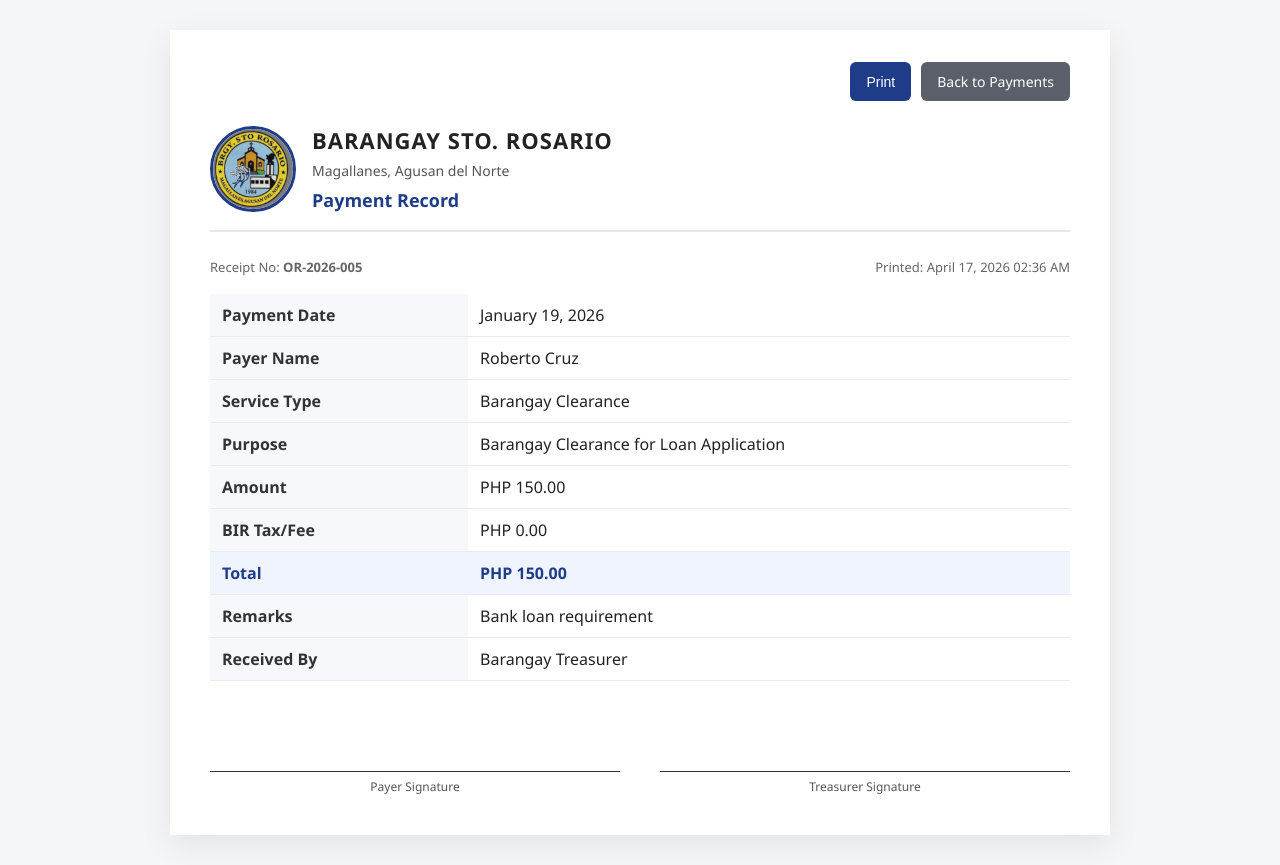
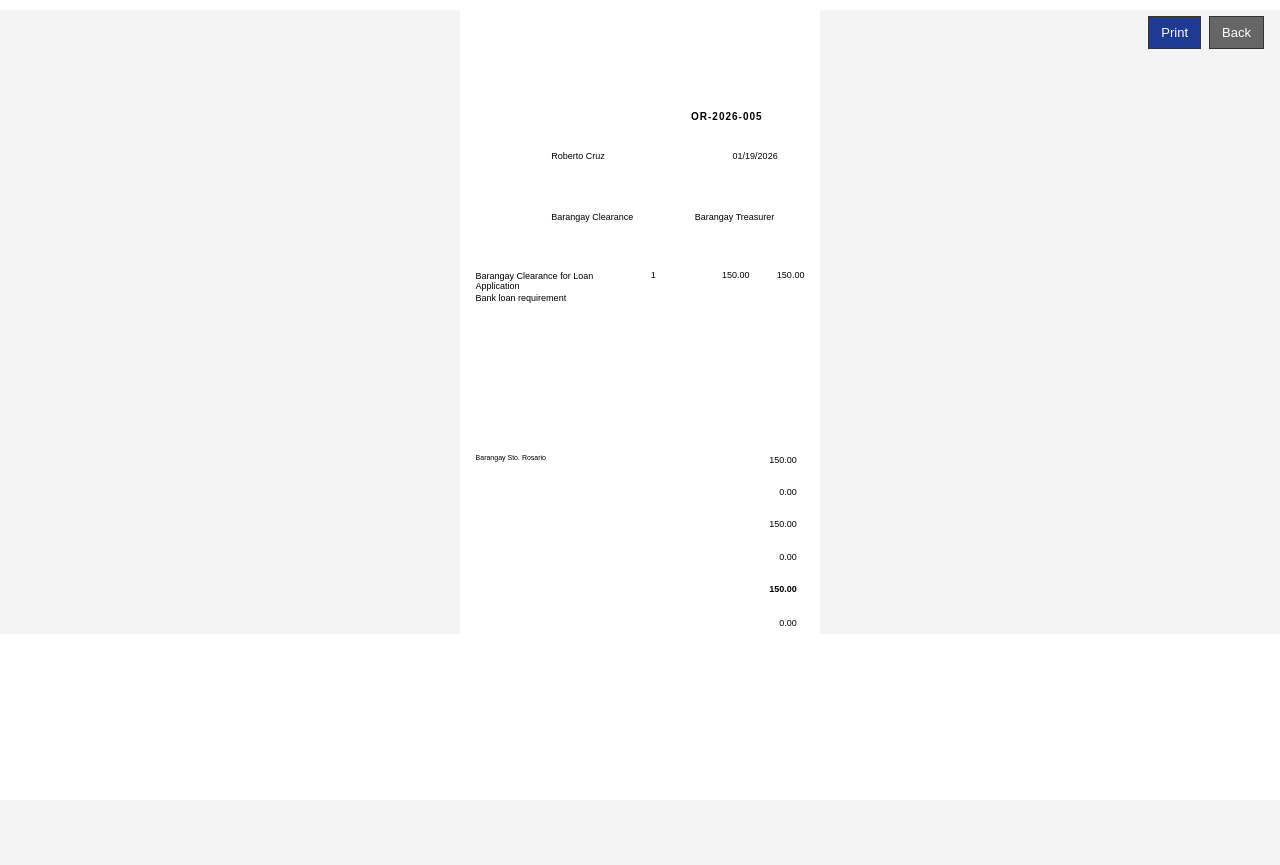
Before and after one commit to addeligero/Barangay-Management-System---Treasurer-module, a PHP site: page /treasurer/payments/print.php?id=5 in a window 1280 px wide. After the commit the page ends 626 px from the top, so only its background shows below. Run offline with PHP 8.4, Linux system fonts and the light colour scheme; a user stored in the database is signed in; data comes from the database, SQL or seed files in the repository.

Commit message:
refined: printing or on payments

```diff
--- a/treasurer/payments/print.php
+++ b/treasurer/payments/print.php
@@ -8,7 +8,12 @@ if ($paymentId <= 0) {
     exit;
 }
 
-$stmt = $conn->prepare("SELECT payments.*, users.name AS received_by_name FROM payments LEFT JOIN users ON payments.received_by = users.id WHERE payments.id = ?");
+$stmt = $conn->prepare("
+    SELECT payments.*, users.name AS received_by_name
+    FROM payments
+    LEFT JOIN users ON payments.received_by = users.id
+    WHERE payments.id = ?
+");
 $stmt->bind_param("i", $paymentId);
 $stmt->execute();
 $result = $stmt->get_result();
@@ -22,250 +27,287 @@ if ($result->num_rows === 0) {
 $payment = $result->fetch_assoc();
 $stmt->close();
 
+function e($value)
+{
+    return htmlspecialchars((string) $value, ENT_QUOTES, 'UTF-8');
+}
+
+function money($value)
+{
+    return number_format((float)$value, 2);
+}
+
 $paymentDate = !empty($payment['payment_date'])
-    ? date('F d, Y', strtotime($payment['payment_date']))
-    : date('F d, Y');
-$amount = (float) ($payment['amount'] ?? 0);
-$birTax = (float) ($payment['bir_tax'] ?? 0);
+    ? date('m/d/Y', strtotime($payment['payment_date']))
+    : date('m/d/Y');
+
+$amount = (float)($payment['amount'] ?? 0);
+$birTax = (float)($payment['bir_tax'] ?? 0);
 $total = $amount + $birTax;
-$remarks = trim((string) ($payment['remarks'] ?? ''));
-$receivedBy = trim((string) ($payment['received_by_name'] ?? ''));
-$printedOn = date('F d, Y h:i A');
+
+$receiptNo   = trim((string)($payment['receipt_no'] ?? ''));
+$payerName   = trim((string)($payment['payer_name'] ?? ''));
+$serviceType = trim((string)($payment['service_type'] ?? ''));
+$purpose     = trim((string)($payment['purpose'] ?? ''));
+$remarks     = trim((string)($payment['remarks'] ?? ''));
+$receivedBy  = trim((string)($payment['received_by_name'] ?? ''));
+
+// optional splits for better fitting
+$descLine1 = $purpose;
+$descLine2 = $remarks;
+
+// combine if needed
+if ($descLine2 === '') {
+    $descLine2 = $serviceType;
+}
 ?>
 <!DOCTYPE html>
 <html lang="en">
 
 <head>
     <meta charset="UTF-8">
-    <meta name="viewport" content="width=device-width, initial-scale=1.0">
-    <title>Print Payment Record</title>
+    <title>Print Official Receipt</title>
     <style>
-        :root {
-            color-scheme: light;
+        @page {
+            size: 95mm 165mm;
+            /* adjust to your actual OR paper */
+            margin: 0;
+        }
+
+        * {
+            box-sizing: border-box;
+            -webkit-print-color-adjust: exact !important;
+            print-color-adjust: exact !important;
+        }
+
+        html,
+        body {
+            margin: 0;
+            padding: 0;
+            background: #fff;
+            font-family: Arial, Helvetica, sans-serif;
         }
 
         body {
-            font-family: "Segoe UI", Tahoma, Geneva, Verdana, sans-serif;
-            margin: 0;
-            background: #f5f6f8;
-            color: #222;
+            background: #f3f3f3;
         }
 
-        .page {
-            max-width: 860px;
-            margin: 30px auto;
-            background: #fff;
-            padding: 32px 40px 40px;
-            box-shadow: 0 10px 30px rgba(0, 0, 0, 0.08);
+        .toolbar {
+            position: fixed;
+            top: 16px;
+            right: 16px;
+            z-index: 9999;
+            display: flex;
+            gap: 8px;
         }
 
-        .print-actions {
-            display: flex;
-            justify-content: flex-end;
-            gap: 10px;
-            margin-bottom: 24px;
-        }
-
-        .print-actions button,
-        .print-actions a {
-            background: #1f3c88;
+        .btn {
+            border: 1px solid #333;
+            background: #1f3a93;
             color: #fff;
-            border: none;
-            padding: 10px 16px;
-            border-radius: 6px;
+            padding: 8px 12px;
+            font-size: 13px;
             text-decoration: none;
-            font-size: 14px;
             cursor: pointer;
         }
 
-        .print-actions a {
-            background: #5a5f6a;
+        .btn.back {
+            background: #666;
         }
 
-        .receipt-header {
-            display: flex;
-            gap: 16px;
-            align-items: center;
-            border-bottom: 2px solid #e4e7ec;
-            padding-bottom: 18px;
-            margin-bottom: 26px;
+        .sheet {
+            position: relative;
+            width: 95mm;
+            /* adjust */
+            height: 165mm;
+            /* adjust */
+            margin: 10px auto;
+            background: #fff;
+            overflow: hidden;
         }
 
-        .receipt-header img {
-            width: 80px;
-            height: 80px;
-            border-radius: 50%;
-            border: 3px solid #1f3c88;
-            object-fit: cover;
+        .field {
+            position: absolute;
+            font-size: 9px;
+            line-height: 1;
+            white-space: nowrap;
+            color: #000;
         }
 
-        .receipt-header h1 {
-            margin: 0;
-            font-size: 22px;
-            text-transform: uppercase;
-            letter-spacing: 1px;
+        .small {
+            font-size: 8px;
         }
 
-        .receipt-header p {
-            margin: 6px 0 8px;
-            font-size: 14px;
-            color: #555;
+        .tiny {
+            font-size: 7px;
         }
 
-        .receipt-header h2 {
-            margin: 0;
-            font-size: 18px;
-            color: #1f3c88;
+        .bold {
+            font-weight: 700;
         }
 
-        .meta-row {
-            display: flex;
-            justify-content: space-between;
-            margin-bottom: 18px;
-            font-size: 13px;
-            color: #666;
+        .wrap {
+            white-space: normal;
+            line-height: 1.15;
+            word-break: break-word;
         }
 
-        table {
-            width: 100%;
-            border-collapse: collapse;
-            margin-bottom: 24px;
+        .right {
+            text-align: right;
         }
 
-        th,
-        td {
-            text-align: left;
-            padding: 10px 12px;
-            border-bottom: 1px solid #e8eaef;
-            vertical-align: top;
-        }
-
-        th {
-            width: 30%;
-            background: #f7f8fb;
-            font-weight: 600;
-            color: #333;
-        }
-
-        .total-row td {
-            font-weight: 700;
-            color: #1f3c88;
-            background: #f0f4ff;
-        }
-
-        .signature-block {
-            display: flex;
-            gap: 40px;
-            margin-top: 40px;
-        }
-
-        .signature {
-            flex: 1;
-        }
-
-        .signature-line {
-            margin-top: 50px;
-            border-top: 1px solid #333;
-            padding-top: 6px;
-            font-size: 12px;
-            color: #555;
+        .center {
             text-align: center;
         }
 
         @media print {
             body {
                 background: #fff;
+                padding: 0;
+                margin: 0;
             }
 
-            .page {
-                box-shadow: none;
-                margin: 0;
-                padding: 0;
+            .toolbar {
+                display: none;
             }
 
-            .print-actions {
-                display: none;
+            .sheet {
+                margin: 0 auto;
             }
         }
     </style>
 </head>
 
 <body>
-    <div class="page">
-        <div class="print-actions">
-            <button type="button" onclick="window.print()">Print</button>
-            <a href="list.php">Back to Payments</a>
+
+    <div class="toolbar">
+        <button class="btn" onclick="window.print()">Print</button>
+        <a href="list.php" class="btn back">Back</a>
+    </div>
+
+    <div class="sheet">
+
+        <!-- RECEIPT NUMBER -->
+        <div class="field bold" style="top: 27mm; left: 61mm; font-size: 10px; letter-spacing: 1px;">
+            <?= e($receiptNo) ?>
         </div>
 
-        <div class="receipt-header">
-            <img src="../../assets/images/logo.jpg" alt="Barangay Logo">
-            <div>
-                <h1>Barangay Sto. Rosario</h1>
-                <p>Magallanes, Agusan del Norte</p>
-                <h2>Payment Record</h2>
-            </div>
+        <!-- RECEIVED FROM -->
+        <div class="field" style="top: 37.5mm; left: 24mm; width: 42mm;">
+            <?= e($payerName) ?>
         </div>
 
-        <div class="meta-row">
-            <div>Receipt No:
-                <strong><?= htmlspecialchars($payment['receipt_no']) ?></strong>
-            </div>
-            <div>Printed: <?= htmlspecialchars($printedOn) ?></div>
+        <!-- DATE -->
+        <div class="field" style="top: 37.5mm; left: 72mm; width: 18mm;">
+            <?= e($paymentDate) ?>
         </div>
 
-        <table>
-            <tr>
-                <th>Payment Date</th>
-                <td><?= htmlspecialchars($paymentDate) ?></td>
-            </tr>
-            <tr>
-                <th>Payer Name</th>
-                <td><?= htmlspecialchars($payment['payer_name']) ?>
-                </td>
-            </tr>
-            <tr>
-                <th>Service Type</th>
-                <td><?= htmlspecialchars($payment['service_type']) ?>
-                </td>
-            </tr>
-            <tr>
-                <th>Purpose</th>
-                <td><?= htmlspecialchars($payment['purpose']) ?>
-                </td>
-            </tr>
-            <tr>
-                <th>Amount</th>
-                <td>PHP <?= number_format($amount, 2) ?></td>
-            </tr>
-            <tr>
-                <th>BIR Tax/Fee</th>
-                <td>PHP <?= number_format($birTax, 2) ?></td>
-            </tr>
-            <tr class="total-row">
-                <td>Total</td>
-                <td>PHP <?= number_format($total, 2) ?></td>
-            </tr>
-            <tr>
-                <th>Remarks</th>
-                <td><?= $remarks !== '' ? htmlspecialchars($remarks) : 'N/A' ?>
-                </td>
-            </tr>
-            <tr>
-                <th>Received By</th>
-                <td><?= $receivedBy !== '' ? htmlspecialchars($receivedBy) : 'N/A' ?>
-                </td>
-            </tr>
-        </table>
+        <!-- TIN OF BUYER -->
+        <div class="field" style="top: 42.8mm; left: 23mm; width: 33mm;">
+            <?= e($payment['payer_tin'] ?? '') ?>
+        </div>
 
-        <div class="signature-block">
-            <div class="signature">
-                <div class="signature-line">Payer Signature</div>
-            </div>
-            <div class="signature">
-                <div class="signature-line">Treasurer Signature</div>
-            </div>
+        <!-- OSCA/PWD NO -->
+        <div class="field" style="top: 42.8mm; left: 63mm; width: 24mm;">
+            <?= e($payment['osca_pwd_no'] ?? '') ?>
         </div>
+
+        <!-- ADDRESS -->
+        <div class="field" style="top: 48.3mm; left: 17mm; width: 72mm;">
+            <?= e($payment['payer_address'] ?? '') ?>
+        </div>
+
+        <!-- BUSINESS STYLE -->
+        <div class="field" style="top: 53.7mm; left: 24mm; width: 33mm;">
+            <?= e($serviceType) ?>
+        </div>
+
+        <!-- SIGNATURE -->
+        <div class="field" style="top: 53.7mm; left: 62mm; width: 24mm;">
+            <?= e($receivedBy) ?>
+        </div>
+
+        <!-- DESCRIPTION LINES -->
+        <div class="field wrap" style="top: 69mm; left: 4mm; width: 42mm; height: 6mm;">
+            <?= e($descLine1) ?>
+        </div>
+
+        <div class="field wrap" style="top: 75mm; left: 4mm; width: 42mm; height: 6mm;">
+            <?= e($descLine2) ?>
+        </div>
+
+        <!-- QTY -->
+        <div class="field center" style="top: 69mm; left: 47.5mm; width: 7mm;">
+            <?= e($payment['qty'] ?? '1') ?>
+        </div>
+
+        <!-- UNIT -->
+        <div class="field center" style="top: 69mm; left: 57mm; width: 8mm;">
+            <?= e($payment['unit'] ?? '') ?>
+        </div>
+
+        <!-- UNIT PRICE -->
+        <div class="field right" style="top: 69mm; left: 66.5mm; width: 10mm;">
+            <?= e(money($amount)) ?>
+        </div>
+
+        <!-- AMOUNT -->
+        <div class="field right" style="top: 69mm; left: 79mm; width: 12mm;">
+            <?= e(money($amount)) ?>
+        </div>
+
+        <!-- SELLER INFO -->
+        <div class="field tiny" style="top: 117.5mm; left: 4mm; width: 36mm;">
+            <?= e($payment['seller_registered_name'] ?? 'Barangay Sto. Rosario') ?>
+        </div>
+
+        <div class="field tiny" style="top: 126.5mm; left: 4mm; width: 36mm;">
+            <?= e($payment['seller_tin'] ?? '') ?>
+        </div>
+
+        <div class="field tiny" style="top: 135mm; left: 4mm; width: 36mm;">
+            <?= e($payment['seller_trade_name'] ?? '') ?>
+        </div>
+
+        <div class="field tiny" style="top: 143.8mm; left: 4mm; width: 36mm;">
+            <?= e($payment['seller_address'] ?? '') ?>
+        </div>
+
+        <div class="field tiny" style="top: 152.5mm; left: 4mm; width: 36mm;">
+            <?= e($payment['seller_business_style'] ?? '') ?>
+        </div>
+
+        <!-- TOTALS RIGHT SIDE -->
+        <div class="field right" style="top: 118mm; left: 73mm; width: 16mm;">
+            <?= e(money($amount)) ?>
+        </div>
+
+        <div class="field right" style="top: 126.5mm; left: 73mm; width: 16mm;">
+            <?= e(money((float)($payment['sc_pwd_discount'] ?? 0))) ?>
+        </div>
+
+        <div class="field right" style="top: 135mm; left: 73mm; width: 16mm;">
+            <?= e(money((float)($payment['total_due'] ?? $amount))) ?>
+        </div>
+
+        <div class="field right" style="top: 143.7mm; left: 73mm; width: 16mm;">
+            <?= e(money($birTax)) ?>
+        </div>
+
+        <div class="field right bold" style="top: 152.2mm; left: 73mm; width: 16mm;">
+            <?= e(money($total)) ?>
+        </div>
+
+        <div class="field right" style="top: 161mm; left: 73mm; width: 16mm;">
+            <?= e(money((float)($payment['sales_subject_vat'] ?? 0))) ?>
+        </div>
+
+        <div class="field right" style="top: 166.2mm; left: 73mm; width: 16mm;">
+            <?= e(money((float)($payment['vat_exempt_sales'] ?? 0))) ?>
+        </div>
+
     </div>
+
 </body>
 
 </html>
```
